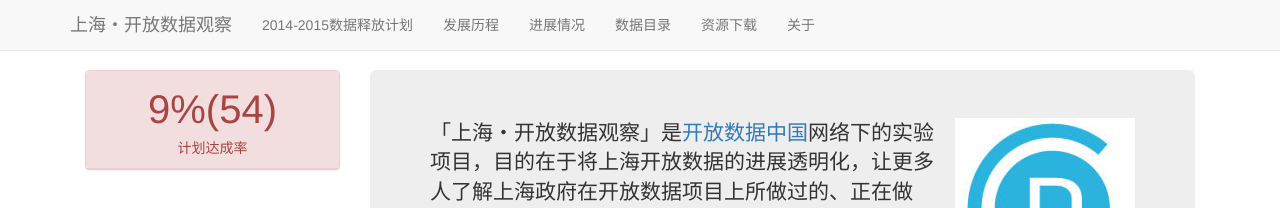
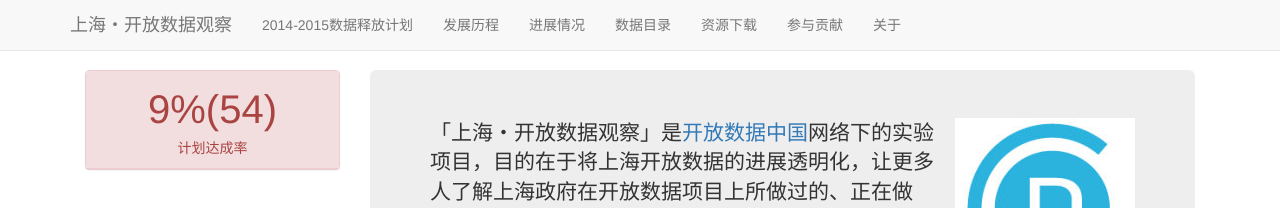
Before and after one commit to cityopendata/shanghai, a Jekyll site: the page built from index.html, in a window 1280 px wide. Shown: the top 208 px of the page. Built offline with Jekyll 4.4.1, drawn with Linux system fonts in a browser that asks for light colours; nearby versions of some CDN libraries; a script that is not in the unit is left out.

```diff
--- a/_config.yml
+++ b/_config.yml
@@ -18,5 +18,7 @@ navigation:
   url: catalog.html
 - text: 资源下载
   url: data.html
+- text: 参与贡献
+  url: https://github.com/cityopendata/shanghai
 - text: 关于
   url: about.html
```
Also changed, not shown: README.md.
